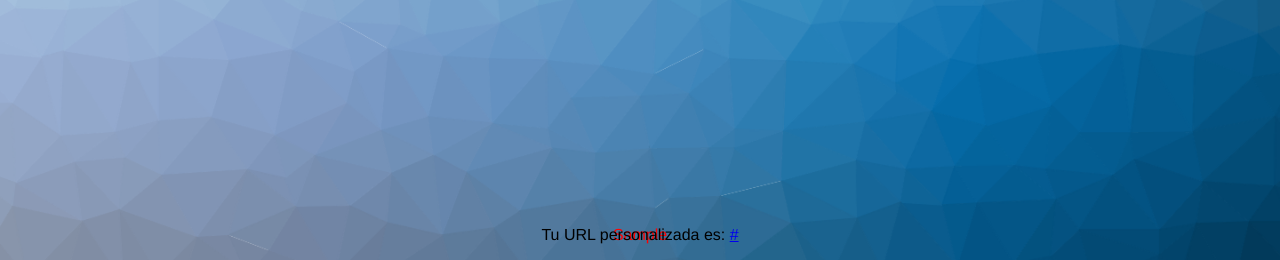
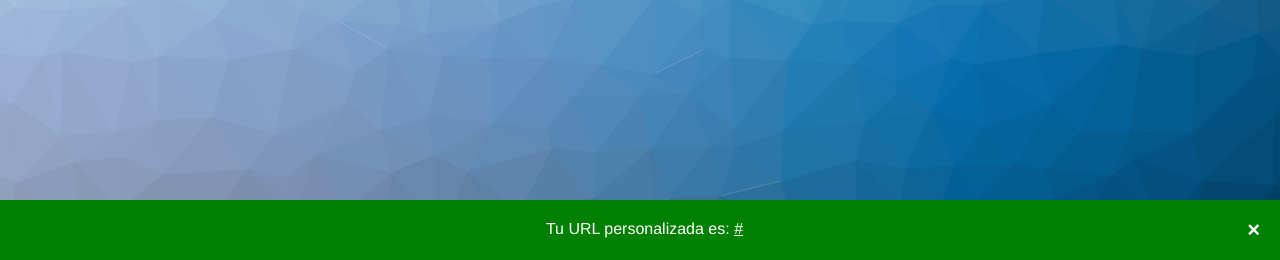
Before and after one commit to MaioSource/AcortadorURL, a Flask app: template templates/index.html in a window 1280 px wide. Shown: the part 540-800 px from the top of the page. Run offline with Flask 2, Linux system fonts and the light colour scheme; the template is opened without the code that fills it: most values are stand-ins (such as "Sample title", 1, 10 or a date in 2020); parts of the project's set-up code (start-up, migrations or seed data) failed here and were passed over; some libraries are stand-ins or nearby versions.

Commit message:
ADD alerts\

```diff
--- a/static/css/css.css
+++ b/static/css/css.css
@@ -97,10 +97,45 @@
 }
 
 .if-elements{
+  margin: 0;
+  margin-left: 6%;
+}
+
+.alert {
   position: absolute;
+  padding: 20px;
+  background-color: #f44336;
+  color: white;
+  width: 100%;
+  bottom: 0;
+  right: 0;
   text-align: center;
+}
+
+.alert-2 {
+  position: absolute;
+  padding: 20px;
+  background-color: green;
+  color: white;
+  width: 100%;
   bottom: 0;
-  width: 100%;
+  right: 0;
+  text-align: center;
+}
+
+.closebtn {
+  margin-left: 15px;
+  color: white;
+  font-weight: bold;
+  float: right;
+  font-size: 22px;
+  line-height: 20px;
+  cursor: pointer;
+  transition: 0.3s;
+}
+
+.closebtn:hover {
+  color: black;
 }
 
 .button{
--- a/templates/index.html
+++ b/templates/index.html
@@ -46,15 +46,19 @@
 		</form>
 	</div>
 	{% if yaUsado %}
-			<p class="if-elements" style="color: red">{{yaUsado}}</p>
+			<div class="alert">
+			  	<span class="closebtn" onclick="this.parentElement.style.display='none';">&times;</span>
+				<p class="if-elements">{{yaUsado}}</p>
+			</div>
     {% endif %}
   	{% if not urlCorto %}
   	{% else %}
 	  	<center>
 		  	<p></p>
-		    <div>
-		      	<p class="if-elements">Tu URL personalizada es: <a href= "{{urlCorto}}" target="_blank"> {{urlCorto}}</a></p>
-		    </div>
+		    <div class="alert-2">
+			  	<span class="closebtn" onclick="this.parentElement.style.display='none';">&times;</span>
+				<p class="if-elements">Tu URL personalizada es: <a href= "{{urlCorto}}" target="_blank" style="color: white;"> {{urlCorto}}</a></p>
+			</div>
 	  	</center>
   	{% endif %}
 </body>
```
Also changed, not shown: app.db.
